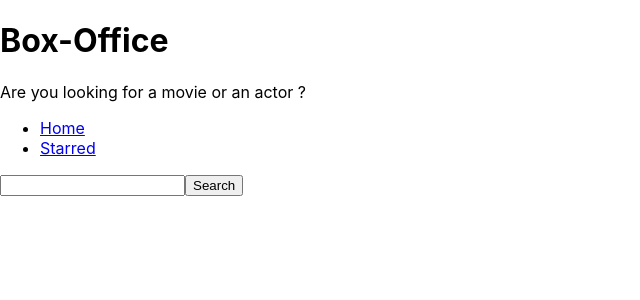
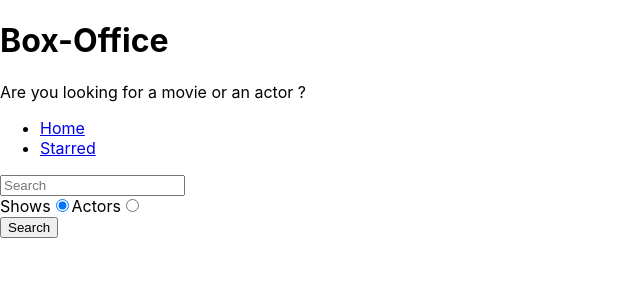
Before and after one commit to SAM6358/BOX-Office-Using-React, a React (Create React App) app: page / in a window 1280 px wide. Shown: the top 300 px of the page, without its empty margins (0-640 px from the left). Built offline with nearby package versions, Linux system fonts and the light colour scheme.

Commit message:
added search option for shows and actors

```diff
--- a/src/pages/Home.js
+++ b/src/pages/Home.js
@@ -5,8 +5,12 @@
 const Home = () => {
   const [input, setInput] = useState('');
   const [results, setResults] = useState(null);
+  const [searchOptions, setsearchOptions] = useState('shows');
+
+  const isSearchShows = searchOptions === 'shows';
+
   const onSearch = () => {
-    APIGet(`/search/shows?q=${input}`).then(result => {
+    APIGet(`/search/${searchOptions}?q=${input}`).then(result => {
       setResults(result);
     });
   };
@@ -24,25 +28,50 @@
       return <div>No results Found.</div>;
     }
     if (results && results.length > 0) {
-      return (
-        <div>
-          {results.map(item => (
-            <div key={item.show.id}>{item.show.name}</div>
-          ))}
-        </div>
-      );
+      return results[0].show
+        ? results.map(item => <div key={item.show.id}>{item.show.name}</div>)
+        : results.map(item => (
+            <div key={item.person.id}>{item.person.name}</div>
+          ));
     }
     return null;
+  };
+
+  const onRadioChange = ev => {
+    setsearchOptions(ev.target.value);
   };
 
   return (
     <MainPageLayout>
       <input
         type="text"
+        placeholder="Search"
         onChange={onInputChange}
         onKeyDown={onKeyDown}
         value={input}
       />
+      <div>
+        <label htmlFor="search-shows">
+          Shows
+          <input
+            id="search-shows"
+            type="radio"
+            value="shows"
+            checked={isSearchShows}
+            onChange={onRadioChange}
+          />
+        </label>
+        <label htmlFor="search-actors">
+          Actors
+          <input
+            id="search-shows"
+            type="radio"
+            value="people"
+            checked={!isSearchShows}
+            onChange={onRadioChange}
+          />
+        </label>
+      </div>
       <button type="button" onClick={onSearch}>
         Search
       </button>
```
